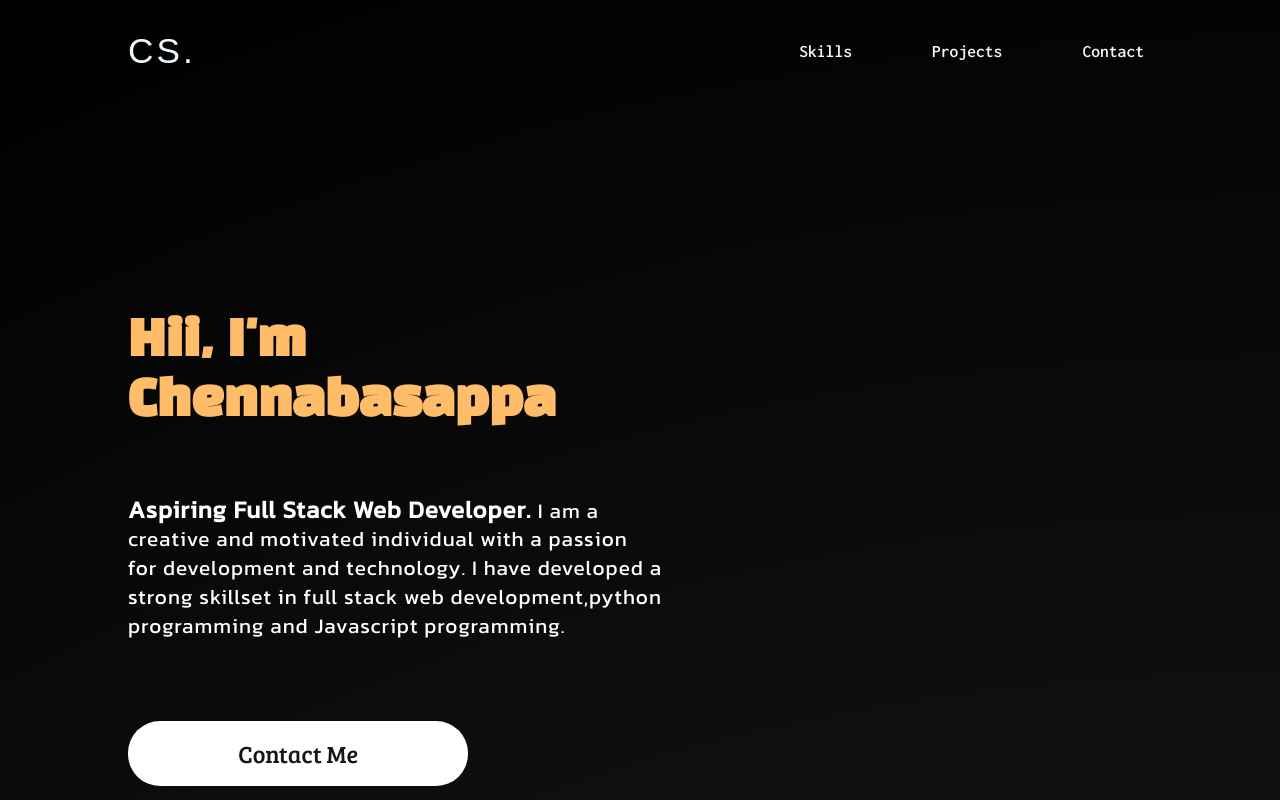
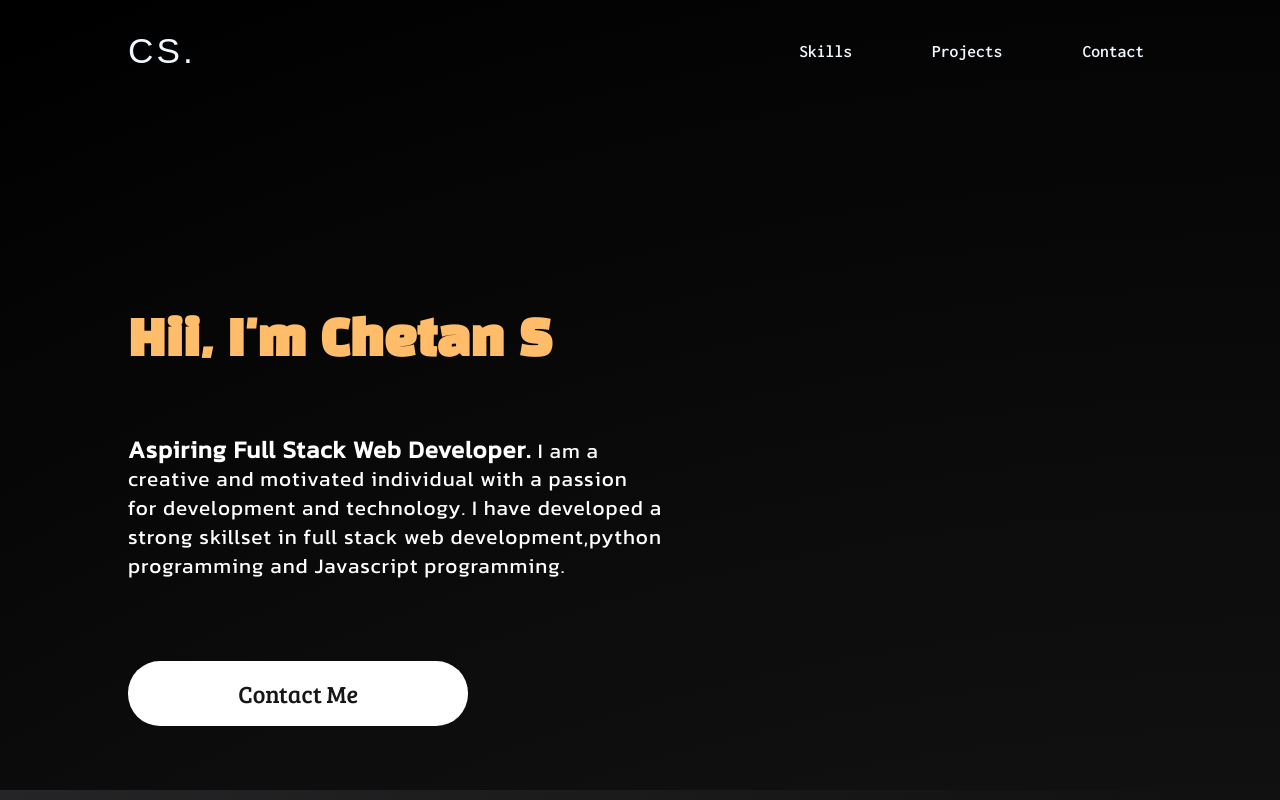
Before and after one commit to ChetanS07/chetansprofile, a plain HTML site: page index.html in a window 1280 px wide. Shown: the top 800 px of the page. Drawn offline with nearby package versions, Linux system fonts and the light colour scheme; a web font is replaced by a local one.

Commit message:
Update index.html

```diff
--- a/index.html
+++ b/index.html
@@ -52,7 +52,7 @@ s
 
         <article class="intro">
             <h1 class="name">
-                Hii, I'm <span>Chennabasappa</span>
+                Hii, I'm <span>Chetan S</span>
             </h1>
             <p class="description">
                 <span>
```
